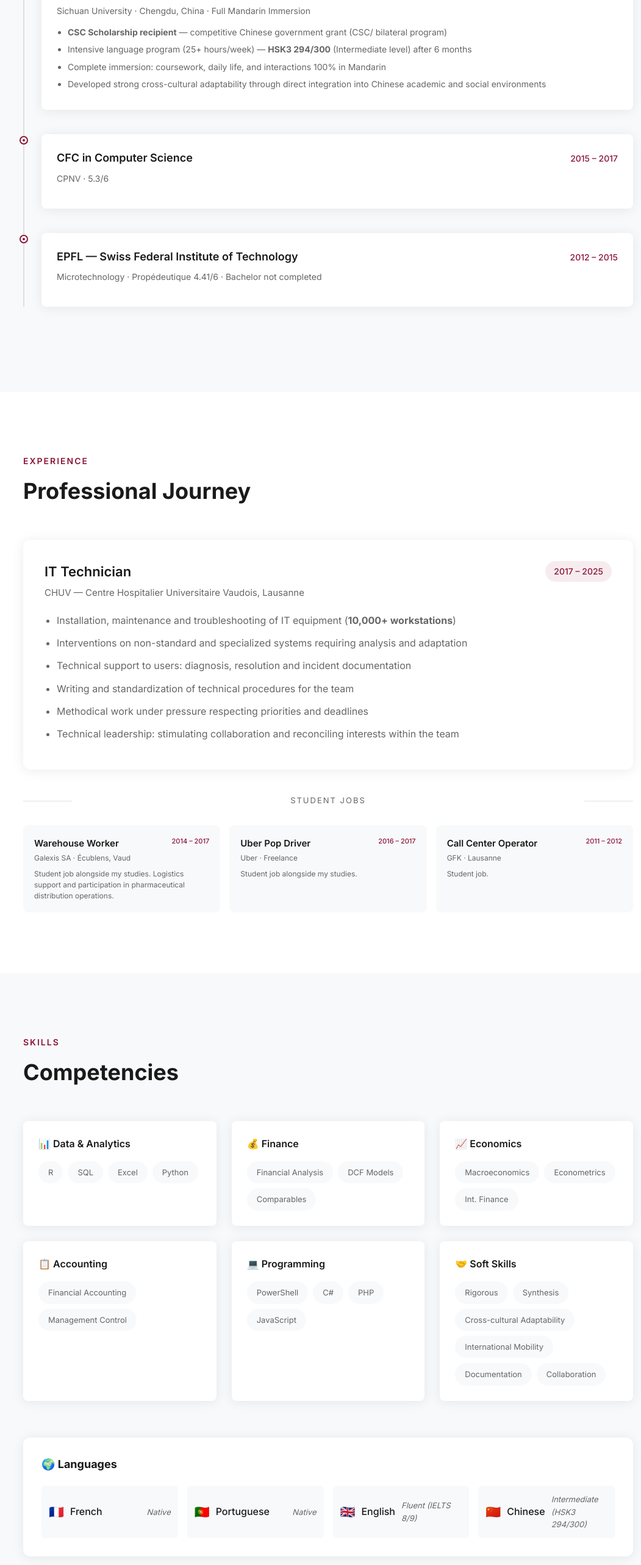
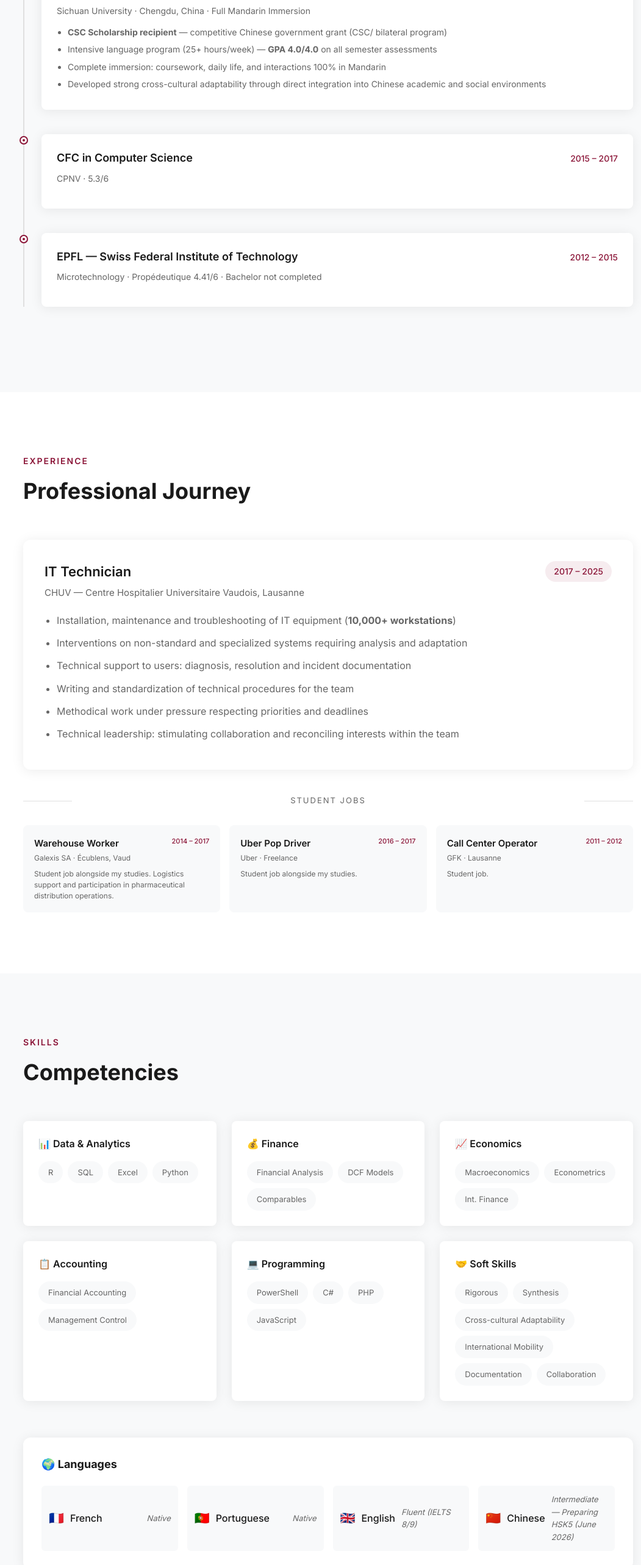
Before and after one commit to JorgePaulaPinheiro/CV, a React (Vite) app: page / in a window 1280 px wide. Shown: the part 2346-4912 px from the top of the page at 61% size, without its empty margins (102-1153 px from the left). Built offline with nearby package versions, Linux system fonts and the light colour scheme.

Commit message:
Correction: GPA 4.0/4.0 sur tous les semestres Chine, HSK5 en preparation

```diff
--- a/src/App.jsx
+++ b/src/App.jsx
@@ -157,7 +157,7 @@ function App() {
                 <p className="timeline-subtitle">Sichuan University · Chengdu, China · Full Mandarin Immersion</p>
                 <ul className="timeline-list">
                   <li><strong>CSC Scholarship recipient</strong> — competitive Chinese government grant (CSC/ bilateral program)</li>
-                  <li>Intensive language program (25+ hours/week) — <strong>HSK3 294/300</strong> (Intermediate level) after 6 months</li>
+                  <li>Intensive language program (25+ hours/week) — <strong>GPA 4.0/4.0</strong> on all semester assessments</li>
                   <li>Complete immersion: coursework, daily life, and interactions 100% in Mandarin</li>
                   <li>Developed strong cross-cultural adaptability through direct integration into Chinese academic and social environments</li>
                 </ul>
@@ -335,7 +335,7 @@ function App() {
               <div className="language-item">
                 <span className="lang-flag">🇨🇳</span>
                 <span className="lang-name">Chinese</span>
-                <span className="lang-level">Intermediate (HSK3 294/300)</span>
+                <span className="lang-level">Intermediate — Preparing HSK5 (June 2026)</span>
               </div>
             </div>
           </div>
```
